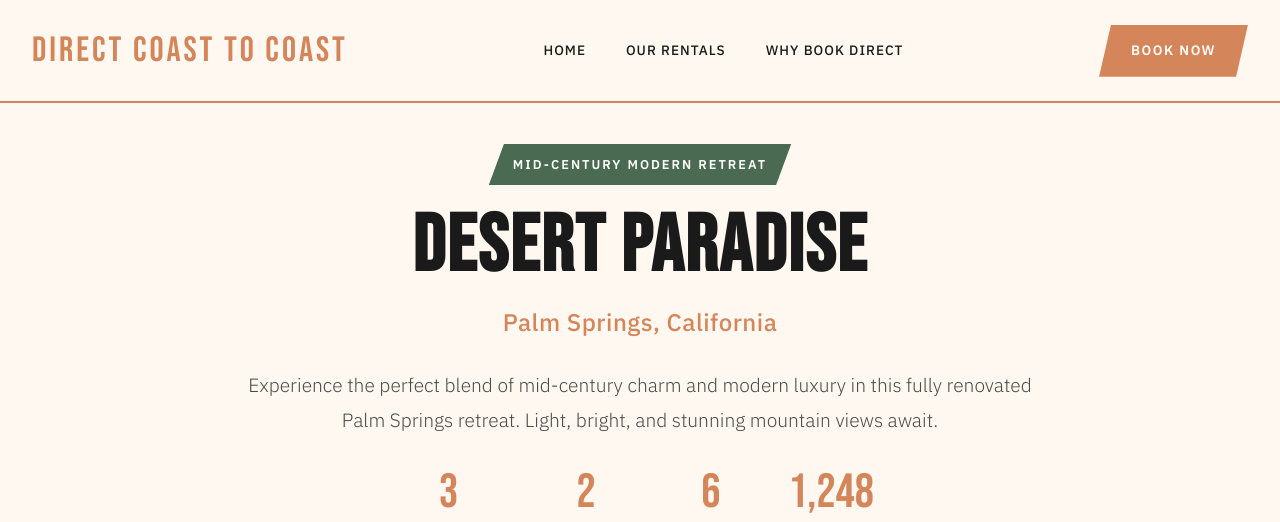
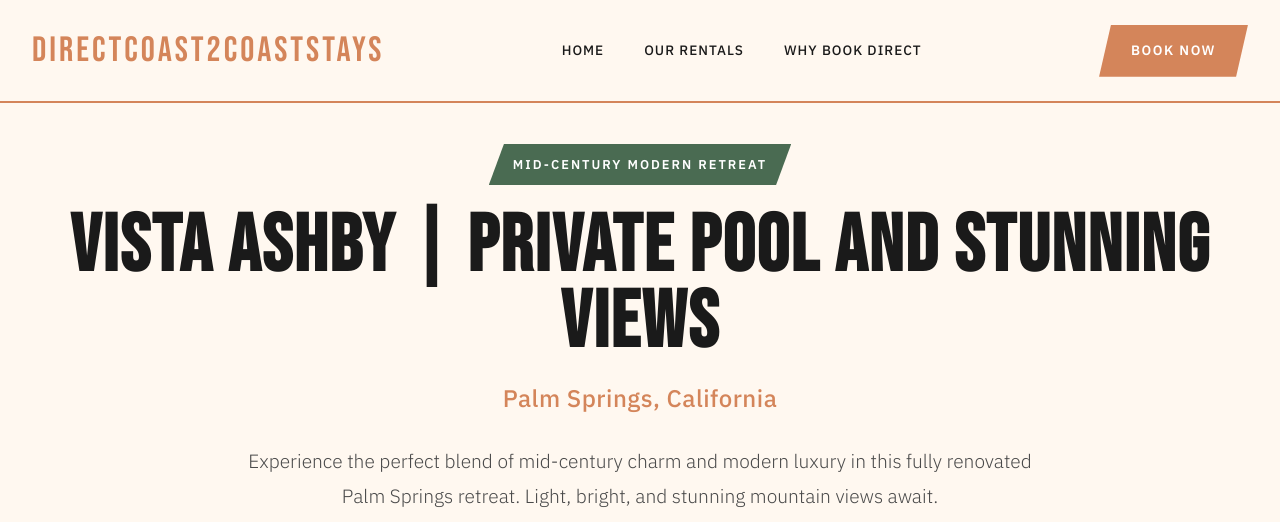
Before and after one commit to directc2cstays/coast2coast, a plain HTML site: page ashby.html in a window 1280 px wide. Shown: the top 522 px of the page. Drawn offline with Linux system fonts and the light colour scheme.

Commit message:
Update ashby.html

```diff
--- a/ashby.html
+++ b/ashby.html
@@ -3,7 +3,7 @@
 <head>
     <meta charset="UTF-8">
     <meta name="viewport" content="width=device-width, initial-scale=1.0">
-    <title>Ashby Circle Desert Oasis | Direct Coast to Coast Stays</title>
+    <title>Vista Ashby Desert Oasis | Direct Coast to Coast Stays</title>
     <link href="https://fonts.googleapis.com/css2?family=Bebas+Neue&family=IBM+Plex+Sans:wght@300;400;500;600&display=swap" rel="stylesheet">
     <style>
         * {
@@ -458,7 +458,7 @@
 <body>
     <header>
         <nav>
-            <a href="index.html" class="logo">Direct Coast to Coast</a>
+            <a href="index.html" class="logo">DirectCoast2CoastStays</a>
             <div class="nav-menu">
                 <a href="index.html">Home</a>
                 <a href="rentals.html">Our Rentals</a>
@@ -471,7 +471,7 @@
     <main class="main-content">
         <div class="property-header">
             <span class="hero-label">Mid-Century Modern Retreat</span>
-            <h1>Desert Paradise</h1>
+            <h1>Vista Ashby | Private Pool and Stunning Views</h1>
             <p class="location">Palm Springs, California</p>
             <p>Experience the perfect blend of mid-century charm and modern luxury in this fully renovated Palm Springs retreat. Light, bright, and stunning mountain views await.</p>
 
```
